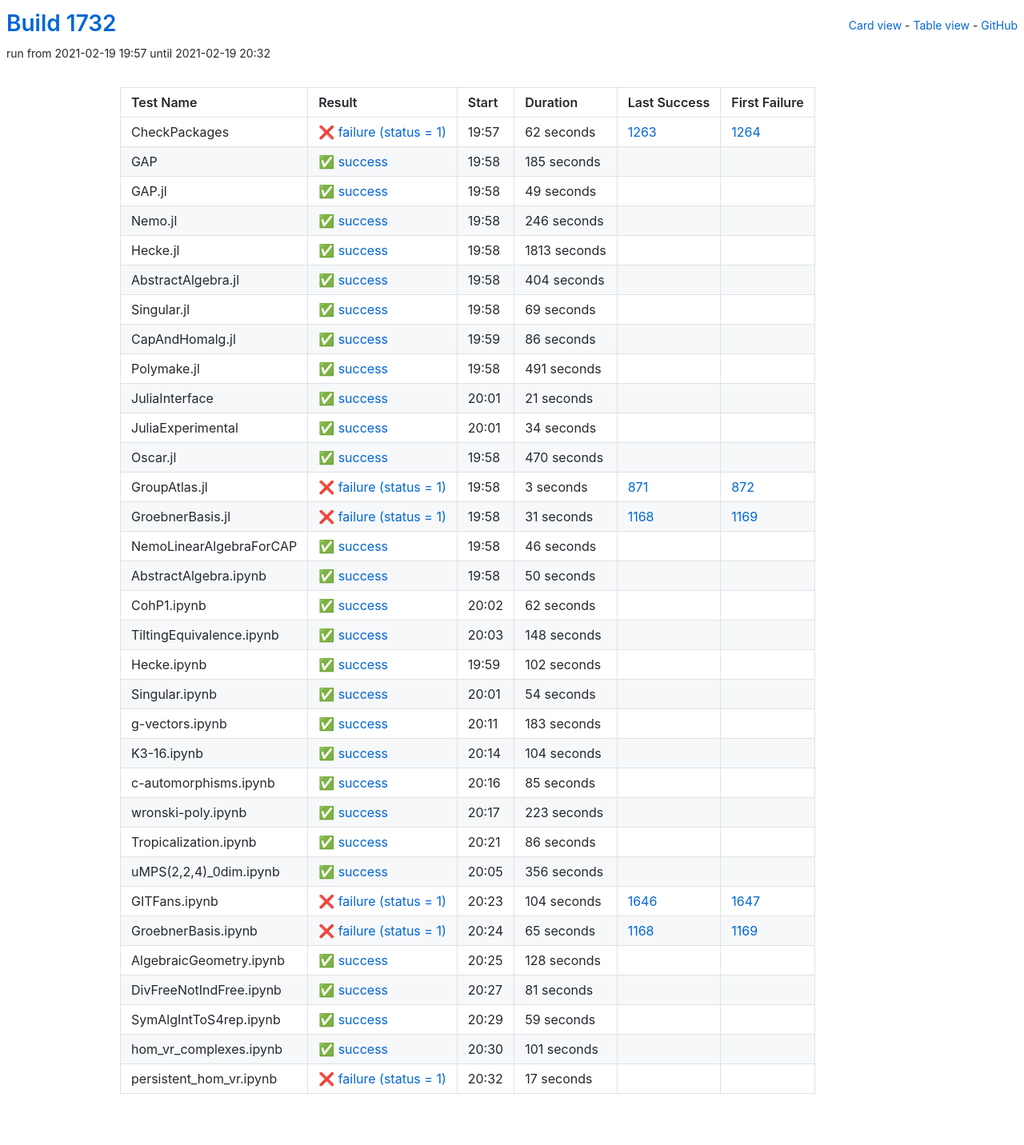
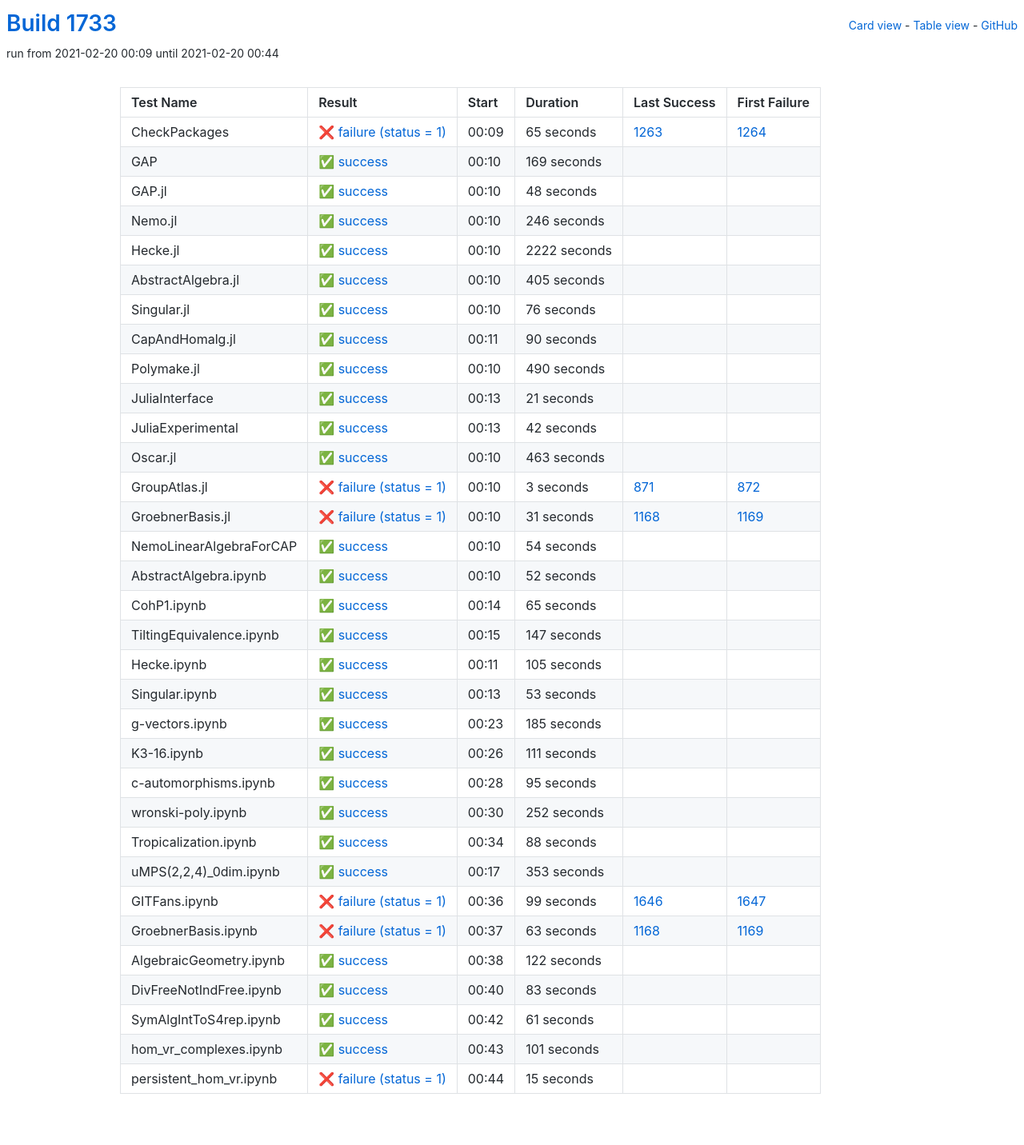
Before and after one commit to oscar-system/oscar-ci-status-stable, a Jekyll site: the page built from table.html, in a window 1280 px wide. Shown: the whole page at 80% size. Built offline with Jekyll 4.4.1, drawn with Linux system fonts in a browser that asks for light colours.

Commit message:
Build #1733

```diff
--- a/_data/ci.yml
+++ b/_data/ci.yml
@@ -1,6 +1,6 @@
 ---
-build: 1732
-build_url: https://oscarci.mathematik.uni-kl.de/job/oscar-stable/1732/
+build: 1733
+build_url: https://oscarci.mathematik.uni-kl.de/job/oscar-stable/1733/
 job: oscar-stable
 organization: oscar-system
 repo: oscar-ci-status-stable
@@ -8,44 +8,44 @@ repourl: https://github.com/oscar-system/oscar-ci-status-stable
 tests:
 - name: CheckPackages
   id: checkpackages
-  log: https://oscarci.mathematik.uni-kl.de/job/oscar-stable/1732/artifact/logs/build-1732/CheckPackages.log
-  start: 2021-02-19 19:57
+  log: https://oscarci.mathematik.uni-kl.de/job/oscar-stable/1733/artifact/logs/build-1733/CheckPackages.log
+  start: 2021-02-20 00:09
   success: false
   exitcode: 1
   status: failure
-  duration: 62
+  duration: 65
   last_success: 1263
   last_success_url: https://oscarci.mathematik.uni-kl.de/job/oscar-stable/1263/
   first_failure: 1264
   first_failure_url: https://oscarci.mathematik.uni-kl.de/job/oscar-stable/1264/
 - name: GAP
   id: gap
-  log: https://oscarci.mathematik.uni-kl.de/job/oscar-stable/1732/artifact/logs/build-1732/GAP.log
-  start: 2021-02-19 19:58
+  log: https://oscarci.mathematik.uni-kl.de/job/oscar-stable/1733/artifact/logs/build-1733/GAP.log
+  start: 2021-02-20 00:10
   success: true
   exitcode: 0
   status: success
-  duration: 185
+  duration: 169
   last_success: false
   last_success_url:
   first_failure: false
   first_failure_url:
 - name: GAP.jl
   id: gap-jl
-  log: https://oscarci.mathematik.uni-kl.de/job/oscar-stable/1732/artifact/logs/build-1732/GAP.jl.log
-  start: 2021-02-19 19:58
+  log: https://oscarci.mathematik.uni-kl.de/job/oscar-stable/1733/artifact/logs/build-1733/GAP.jl.log
+  start: 2021-02-20 00:10
   success: true
   exitcode: 0
   status: success
-  duration: 49
+  duration: 48
   last_success: false
   last_success_url:
   first_failure: false
   first_failure_url:
 - name: Nemo.jl
   id: nemo-jl
-  log: https://oscarci.mathematik.uni-kl.de/job/oscar-stable/1732/artifact/logs/build-1732/Nemo.jl.log
-  start: 2021-02-19 19:58
+  log: https://oscarci.mathematik.uni-kl.de/job/oscar-stable/1733/artifact/logs/build-1733/Nemo.jl.log
+  start: 2021-02-20 00:10
   success: true
   exitcode: 0
   status: success
@@ -56,68 +56,68 @@ tests:
   first_failure_url:
 - name: Hecke.jl
   id: hecke-jl
-  log: https://oscarci.mathematik.uni-kl.de/job/oscar-stable/1732/artifact/logs/build-1732/Hecke.jl.log
-  start: 2021-02-19 19:58
+  log: https://oscarci.mathematik.uni-kl.de/job/oscar-stable/1733/artifact/logs/build-1733/Hecke.jl.log
+  start: 2021-02-20 00:10
   success: true
   exitcode: 0
   status: success
-  duration: 1813
+  duration: 2222
   last_success: false
   last_success_url:
   first_failure: false
   first_failure_url:
 - name: AbstractAlgebra.jl
   id: abstractalgebra-jl
-  log: https://oscarci.mathematik.uni-kl.de/job/oscar-stable/1732/artifact/logs/build-1732/AbstractAlgebra.jl.log
-  start: 2021-02-19 19:58
+  log: https://oscarci.mathematik.uni-kl.de/job/oscar-stable/1733/artifact/logs/build-1733/AbstractAlgebra.jl.log
+  start: 2021-02-20 00:10
   success: true
   exitcode: 0
   status: success
-  duration: 404
+  duration: 405
   last_success: false
   last_success_url:
   first_failure: false
   first_failure_url:
 - name: Singular.jl
   id: singular-jl
-  log: https://oscarci.mathematik.uni-kl.de/job/oscar-stable/1732/artifact/logs/build-1732/Singular.jl.log
-  start: 2021-02-19 19:58
+  log: https://oscarci.mathematik.uni-kl.de/job/oscar-stable/1733/artifact/logs/build-1733/Singular.jl.log
+  start: 2021-02-20 00:10
   success: true
   exitcode: 0
   status: success
-  duration: 69
+  duration: 76
   last_success: false
   last_success_url:
   first_failure: false
   first_failure_url:
 - name: CapAndHomalg.jl
   id: capandhomalg-jl
-  log: https://oscarci.mathematik.uni-kl.de/job/oscar-stable/1732/artifact/logs/build-1732/CapAndHomalg.jl.log
-  start: 2021-02-19 19:59
+  log: https://oscarci.mathematik.uni-kl.de/job/oscar-stable/1733/artifact/logs/build-1733/CapAndHomalg.jl.log
+  start: 2021-02-20 00:11
   success: true
   exitcode: 0
   status: success
-  duration: 86
+  duration: 90
   last_success: false
   last_success_url:
   first_failure: false
   first_failure_url:
 - name: Polymake.jl
   id: polymake-jl
-  log: https://oscarci.mathematik.uni-kl.de/job/oscar-stable/1732/artifact/logs/build-1732/Polymake.jl.log
-  start: 2021-02-19 19:58
+  log: https://oscarci.mathematik.uni-kl.de/job/oscar-stable/1733/artifact/logs/build-1733/Polymake.jl.log
+  start: 2021-02-20 00:10
   success: true
   exitcode: 0
   status: success
-  duration: 491
+  duration: 490
   last_success: false
   last_success_url:
   first_failure: false
   first_failure_url:
 - name: JuliaInterface
   id: juliainterface
-  log: https://oscarci.mathematik.uni-kl.de/job/oscar-stable/1732/artifact/logs/build-1732/JuliaInterface.log
-  start: 2021-02-19 20:01
+  log: https://oscarci.mathematik.uni-kl.de/job/oscar-stable/1733/artifact/logs/build-1733/JuliaInterface.log
+  start: 2021-02-20 00:13
   success: true
   exitcode: 0
   status: success
@@ -128,32 +128,32 @@ tests:
   first_failure_url:
 - name: JuliaExperimental
   id: juliaexperimental
-  log: https://oscarci.mathematik.uni-kl.de/job/oscar-stable/1732/artifact/logs/build-1732/JuliaExperimental.log
-  start: 2021-02-19 20:01
+  log: https://oscarci.mathematik.uni-kl.de/job/oscar-stable/1733/artifact/logs/build-1733/JuliaExperimental.log
+  start: 2021-02-20 00:13
   success: true
   exitcode: 0
   status: success
-  duration: 34
+  duration: 42
   last_success: false
   last_success_url:
   first_failure: false
   first_failure_url:
 - name: Oscar.jl
   id: oscar-jl
-  log: https://oscarci.mathematik.uni-kl.de/job/oscar-stable/1732/artifact/logs/build-1732/Oscar.jl.log
-  start: 2021-02-19 19:58
+  log: https://oscarci.mathematik.uni-kl.de/job/oscar-stable/1733/artifact/logs/build-1733/Oscar.jl.log
+  start: 2021-02-20 00:10
   success: true
   exitcode: 0
   status: success
-  duration: 470
+  duration: 463
   last_success: false
   last_success_url:
   first_failure: false
   first_failure_url:
 - name: GroupAtlas.jl
   id: groupatlas-jl
-  log: https://oscarci.mathematik.uni-kl.de/job/oscar-stable/1732/artifact/logs/build-1732/GroupAtlas.jl.log
-  start: 2021-02-19 19:58
+  log: https://oscarci.mathematik.uni-kl.de/job/oscar-stable/1733/artifact/logs/build-1733/GroupAtlas.jl.log
+  start: 2021-02-20 00:10
   success: false
   exitcode: 1
   status: failure
@@ -164,8 +164,8 @@ tests:
   first_failure_url: https://oscarci.mathematik.uni-kl.de/job/oscar-stable/872/
 - name: GroebnerBasis.jl
   id: groebnerbasis-jl
-  log: https://oscarci.mathematik.uni-kl.de/job/oscar-stable/1732/artifact/logs/build-1732/GroebnerBasis.jl.log
-  start: 2021-02-19 19:58
+  log: https://oscarci.mathematik.uni-kl.de/job/oscar-stable/1733/artifact/logs/build-1733/GroebnerBasis.jl.log
+  start: 2021-02-20 00:10
   success: false
   exitcode: 1
   status: failure
@@ -176,68 +176,8 @@ tests:
   first_failure_url: https://oscarci.mathematik.uni-kl.de/job/oscar-stable/1169/
 - name: NemoLinearAlgebraForCAP
   id: nemolinearalgebraforcap
-  log: https://oscarci.mathematik.uni-kl.de/job/oscar-stable/1732/artifact/logs/build-1732/NemoLinearAlgebraForCAP.log
-  start: 2021-02-19 19:58
-  success: true
-  exitcode: 0
-  status: success
-  duration: 46
-  last_success: false
-  last_success_url:
-  first_failure: false
-  first_failure_url:
-- name: AbstractAlgebra.ipynb
-  id: abstractalgebra-ipynb
-  log: https://oscarci.mathematik.uni-kl.de/job/oscar-stable/1732/artifact/logs/build-1732/AbstractAlgebra.ipynb.log
-  start: 2021-02-19 19:58
-  success: true
-  exitcode: 0
-  status: success
-  duration: 50
-  last_success: false
-  last_success_url:
-  first_failure: false
-  first_failure_url:
-- name: CohP1.ipynb
-  id: cohp1-ipynb
-  log: https://oscarci.mathematik.uni-kl.de/job/oscar-stable/1732/artifact/logs/build-1732/CohP1.ipynb.log
-  start: 2021-02-19 20:02
-  success: true
-  exitcode: 0
-  status: success
-  duration: 62
-  last_success: false
-  last_success_url:
-  first_failure: false
-  first_failure_url:
-- name: TiltingEquivalence.ipynb
-  id: tiltingequivalence-ipynb
-  log: https://oscarci.mathematik.uni-kl.de/job/oscar-stable/1732/artifact/logs/build-1732/TiltingEquivalence.ipynb.log
-  start: 2021-02-19 20:03
-  success: true
-  exitcode: 0
-  status: success
-  duration: 148
-  last_success: false
-  last_success_url:
-  first_failure: false
-  first_failure_url:
-- name: Hecke.ipynb
-  id: hecke-ipynb
-  log: https://oscarci.mathematik.uni-kl.de/job/oscar-stable/1732/artifact/logs/build-1732/Hecke.ipynb.log
-  start: 2021-02-19 19:59
-  success: true
-  exitcode: 0
-  status: success
-  duration: 102
-  last_success: false
-  last_success_url:
-  first_failure: false
-  first_failure_url:
-- name: Singular.ipynb
-  id: singular-ipynb
-  log: https://oscarci.mathematik.uni-kl.de/job/oscar-stable/1732/artifact/logs/build-1732/Singular.ipynb.log
-  start: 2021-02-19 20:01
+  log: https://oscarci.mathematik.uni-kl.de/job/oscar-stable/1733/artifact/logs/build-1733/NemoLinearAlgebraForCAP.log
+  start: 2021-02-20 00:10
   success: true
   exitcode: 0
   status: success
@@ -246,142 +186,202 @@ tests:
   last_success_url:
   first_failure: false
   first_failure_url:
-- name: g-vectors.ipynb
-  id: g-vectors-ipynb
-  log: https://oscarci.mathematik.uni-kl.de/job/oscar-stable/1732/artifact/logs/build-1732/g-vectors.ipynb.log
-  start: 2021-02-19 20:11
+- name: AbstractAlgebra.ipynb
+  id: abstractalgebra-ipynb
+  log: https://oscarci.mathematik.uni-kl.de/job/oscar-stable/1733/artifact/logs/build-1733/AbstractAlgebra.ipynb.log
+  start: 2021-02-20 00:10
   success: true
   exitcode: 0
   status: success
-  duration: 183
+  duration: 52
+  last_success: false
+  last_success_url:
+  first_failure: false
+  first_failure_url:
+- name: CohP1.ipynb
+  id: cohp1-ipynb
+  log: https://oscarci.mathematik.uni-kl.de/job/oscar-stable/1733/artifact/logs/build-1733/CohP1.ipynb.log
+  start: 2021-02-20 00:14
+  success: true
+  exitcode: 0
+  status: success
+  duration: 65
+  last_success: false
+  last_success_url:
+  first_failure: false
+  first_failure_url:
+- name: TiltingEquivalence.ipynb
+  id: tiltingequivalence-ipynb
+  log: https://oscarci.mathematik.uni-kl.de/job/oscar-stable/1733/artifact/logs/build-1733/TiltingEquivalence.ipynb.log
+  start: 2021-02-20 00:15
+  success: true
+  exitcode: 0
+  status: success
+  duration: 147
+  last_success: false
+  last_success_url:
+  first_failure: false
+  first_failure_url:
+- name: Hecke.ipynb
+  id: hecke-ipynb
+  log: https://oscarci.mathematik.uni-kl.de/job/oscar-stable/1733/artifact/logs/build-1733/Hecke.ipynb.log
+  start: 2021-02-20 00:11
+  success: true
+  exitcode: 0
+  status: success
+  duration: 105
+  last_success: false
+  last_success_url:
+  first_failure: false
+  first_failure_url:
+- name: Singular.ipynb
+  id: singular-ipynb
+  log: https://oscarci.mathematik.uni-kl.de/job/oscar-stable/1733/artifact/logs/build-1733/Singular.ipynb.log
+  start: 2021-02-20 00:13
+  success: true
+  exitcode: 0
+  status: success
+  duration: 53
+  last_success: false
+  last_success_url:
+  first_failure: false
+  first_failure_url:
+- name: g-vectors.ipynb
+  id: g-vectors-ipynb
+  log: https://oscarci.mathematik.uni-kl.de/job/oscar-stable/1733/artifact/logs/build-1733/g-vectors.ipynb.log
+  start: 2021-02-20 00:23
+  success: true
+  exitcode: 0
+  status: success
+  duration: 185
   last_success: false
   last_success_url:
   first_failure: false
   first_failure_url:
 - name: K3-16.ipynb
   id: k3-16-ipynb
-  log: https://oscarci.mathematik.uni-kl.de/job/oscar-stable/1732/artifact/logs/build-1732/K3-16.ipynb.log
-  start: 2021-02-19 20:14
+  log: https://oscarci.mathematik.uni-kl.de/job/oscar-stable/1733/artifact/logs/build-1733/K3-16.ipynb.log
+  start: 2021-02-20 00:26
   success: true
   exitcode: 0
   status: success
-  duration: 104
+  duration: 111
   last_success: false
   last_success_url:
   first_failure: false
   first_failure_url:
 - name: c-automorphisms.ipynb
   id: c-automorphisms-ipynb
-  log: https://oscarci.mathematik.uni-kl.de/job/oscar-stable/1732/artifact/logs/build-1732/c-automorphisms.ipynb.log
-  start: 2021-02-19 20:16
+  log: https://oscarci.mathematik.uni-kl.de/job/oscar-stable/1733/artifact/logs/build-1733/c-automorphisms.ipynb.log
+  start: 2021-02-20 00:28
   success: true
   exitcode: 0
   status: success
-  duration: 85
+  duration: 95
   last_success: false
   last_success_url:
   first_failure: false
   first_failure_url:
 - name: wronski-poly.ipynb
   id: wronski-poly-ipynb
-  log: https://oscarci.mathematik.uni-kl.de/job/oscar-stable/1732/artifact/logs/build-1732/wronski-poly.ipynb.log
-  start: 2021-02-19 20:17
+  log: https://oscarci.mathematik.uni-kl.de/job/oscar-stable/1733/artifact/logs/build-1733/wronski-poly.ipynb.log
+  start: 2021-02-20 00:30
   success: true
   exitcode: 0
   status: success
-  duration: 223
+  duration: 252
   last_success: false
   last_success_url:
   first_failure: false
   first_failure_url:
 - name: Tropicalization.ipynb
   id: tropicalization-ipynb
-  log: https://oscarci.mathematik.uni-kl.de/job/oscar-stable/1732/artifact/logs/build-1732/Tropicalization.ipynb.log
-  start: 2021-02-19 20:21
+  log: https://oscarci.mathematik.uni-kl.de/job/oscar-stable/1733/artifact/logs/build-1733/Tropicalization.ipynb.log
+  start: 2021-02-20 00:34
   success: true
   exitcode: 0
   status: success
-  duration: 86
+  duration: 88
   last_success: false
   last_success_url:
   first_failure: false
   first_failure_url:
 - name: uMPS(2,2,4)_0dim.ipynb
   id: umps-2-2-4-0dim-ipynb
-  log: https://oscarci.mathematik.uni-kl.de/job/oscar-stable/1732/artifact/logs/build-1732/uMPS-2-2-4-_0dim.ipynb.log
-  start: 2021-02-19 20:05
+  log: https://oscarci.mathematik.uni-kl.de/job/oscar-stable/1733/artifact/logs/build-1733/uMPS-2-2-4-_0dim.ipynb.log
+  start: 2021-02-20 00:17
   success: true
   exitcode: 0
   status: success
-  duration: 356
+  duration: 353
   last_success: false
   last_success_url:
   first_failure: false
   first_failure_url:
 - name: GITFans.ipynb
   id: gitfans-ipynb
-  log: https://oscarci.mathematik.uni-kl.de/job/oscar-stable/1732/artifact/logs/build-1732/GITFans.ipynb.log
-  start: 2021-02-19 20:23
+  log: https://oscarci.mathematik.uni-kl.de/job/oscar-stable/1733/artifact/logs/build-1733/GITFans.ipynb.log
+  start: 2021-02-20 00:36
   success: false
   exitcode: 1
   status: failure
-  duration: 104
+  duration: 99
   last_success: 1646
   last_success_url: https://oscarci.mathematik.uni-kl.de/job/oscar-stable/1646/
   first_failure: 1647
   first_failure_url: https://oscarci.mathematik.uni-kl.de/job/oscar-stable/1647/
 - name: GroebnerBasis.ipynb
   id: groebnerbasis-ipynb
-  log: https://oscarci.mathematik.uni-kl.de/job/oscar-stable/1732/artifact/logs/build-1732/GroebnerBasis.ipynb.log
-  start: 2021-02-19 20:24
+  log: https://oscarci.mathematik.uni-kl.de/job/oscar-stable/1733/artifact/logs/build-1733/GroebnerBasis.ipynb.log
+  start: 2021-02-20 00:37
   success: false
   exitcode: 1
   status: failure
-  duration: 65
+  duration: 63
   last_success: 1168
   last_success_url: https://oscarci.mathematik.uni-kl.de/job/oscar-stable/1168/
   first_failure: 1169
   first_failure_url: https://oscarci.mathematik.uni-kl.de/job/oscar-stable/1169/
 - name: AlgebraicGeometry.ipynb
   id: algebraicgeometry-ipynb
-  log: https://oscarci.mathematik.uni-kl.de/job/oscar-stable/1732/artifact/logs/build-1732/AlgebraicGeometry.ipynb.log
-  start: 2021-02-19 20:25
+  log: https://oscarci.mathematik.uni-kl.de/job/oscar-stable/1733/artifact/logs/build-1733/AlgebraicGeometry.ipynb.log
+  start: 2021-02-20 00:38
   success: true
   exitcode: 0
   status: success
-  duration: 128
+  duration: 122
   last_success: false
   last_success_url:
   first_failure: false
   first_failure_url:
 - name: DivFreeNotIndFree.ipynb
   id: divfreenotindfree-ipynb
-  log: https://oscarci.mathematik.uni-kl.de/job/oscar-stable/1732/artifact/logs/build-1732/DivFreeNotIndFree.ipynb.log
-  start: 2021-02-19 20:27
+  log: https://oscarci.mathematik.uni-kl.de/job/oscar-stable/1733/artifact/logs/build-1733/DivFreeNotIndFree.ipynb.log
+  start: 2021-02-20 00:40
   success: true
   exitcode: 0
   status: success
-  duration: 81
+  duration: 83
   last_success: false
   last_success_url:
   first_failure: false
   first_failure_url:
 - name: SymAlgIntToS4rep.ipynb
   id: symalginttos4rep-ipynb
-  log: https://oscarci.mathematik.uni-kl.de/job/oscar-stable/1732/artifact/logs/build-1732/SymAlgIntToS4rep.ipynb.log
-  start: 2021-02-19 20:29
+  log: https://oscarci.mathematik.uni-kl.de/job/oscar-stable/1733/artifact/logs/build-1733/SymAlgIntToS4rep.ipynb.log
+  start: 2021-02-20 00:42
   success: true
   exitcode: 0
   status: success
-  duration: 59
+  duration: 61
   last_success: false
   last_success_url:
   first_failure: false
   first_failure_url:
 - name: hom_vr_complexes.ipynb
   id: hom-vr-complexes-ipynb
-  log: https://oscarci.mathematik.uni-kl.de/job/oscar-stable/1732/artifact/logs/build-1732/hom_vr_complexes.ipynb.log
-  start: 2021-02-19 20:30
+  log: https://oscarci.mathematik.uni-kl.de/job/oscar-stable/1733/artifact/logs/build-1733/hom_vr_complexes.ipynb.log
+  start: 2021-02-20 00:43
   success: true
   exitcode: 0
   status: success
@@ -392,12 +392,12 @@ tests:
   first_failure_url:
 - name: persistent_hom_vr.ipynb
   id: persistent-hom-vr-ipynb
-  log: https://oscarci.mathematik.uni-kl.de/job/oscar-stable/1732/artifact/logs/build-1732/persistent_hom_vr.ipynb.log
-  start: 2021-02-19 20:32
+  log: https://oscarci.mathematik.uni-kl.de/job/oscar-stable/1733/artifact/logs/build-1733/persistent_hom_vr.ipynb.log
+  start: 2021-02-20 00:44
   success: false
   exitcode: 1
   status: failure
-  duration: 17
+  duration: 15
   last_success: false
   last_success_url:
   first_failure: false
```
Also changed, not shown: README.md.
